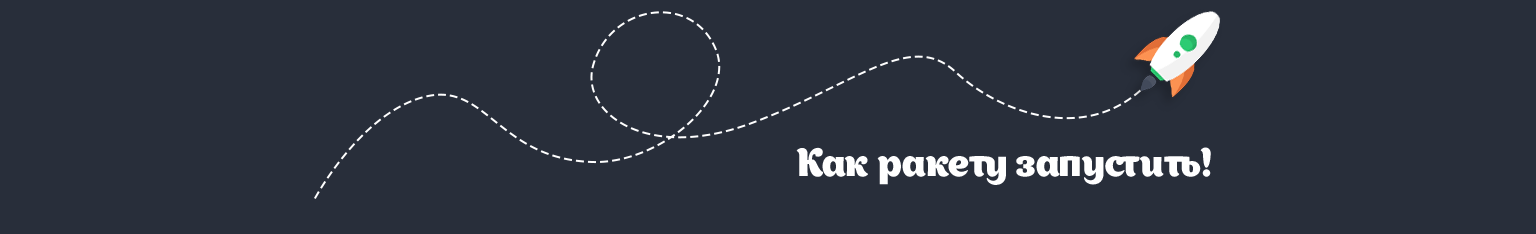
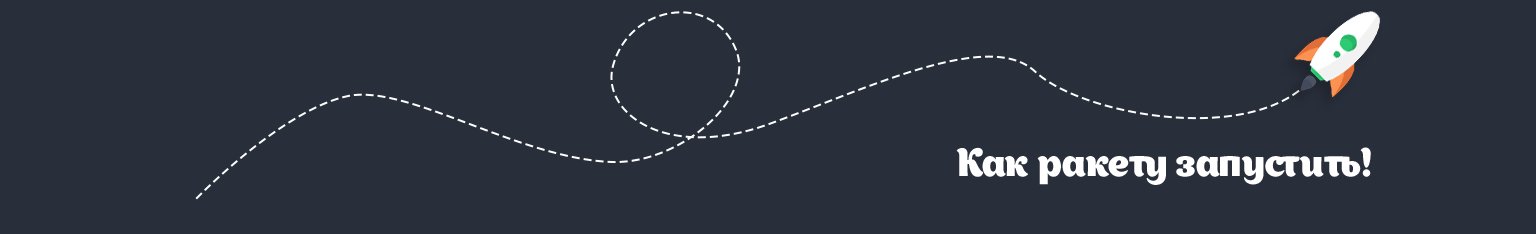
Before and after one commit to sWitched-0FF/indev, a plain HTML site: page index.html in a window 1536 px wide. Shown: the part 92-326 px from the top of the page. Drawn offline with Linux system fonts and the light colour scheme.

Commit message:
+1280 rocket

```diff
--- a/css/style.css
+++ b/css/style.css
@@ -342,4 +342,7 @@ a:hover{
 	.slidesList li{
 		width:145px;
 	}
+	.sloganBlock{
+		background:url(../images/design/slogan1280.png) center center no-repeat;
+		}
 }
```
Also changed, not shown: images/design/slogan1280.png (added).
